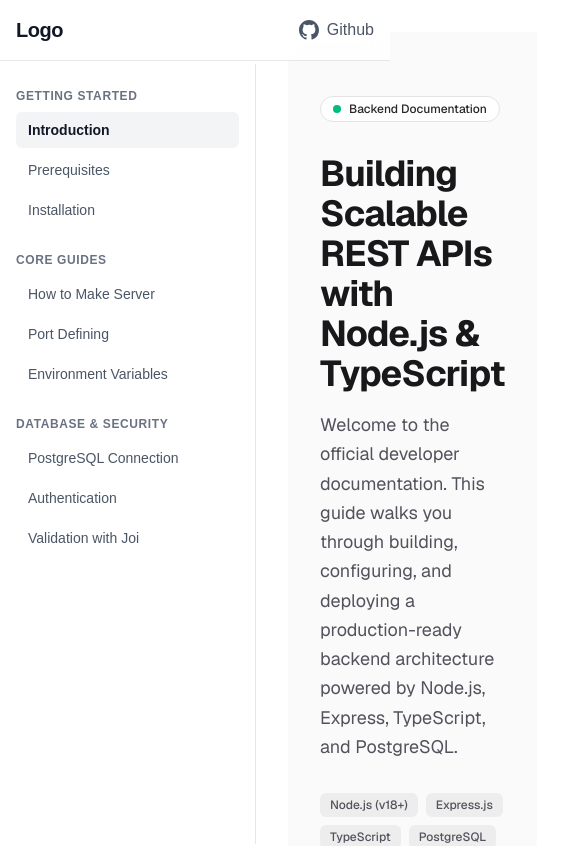
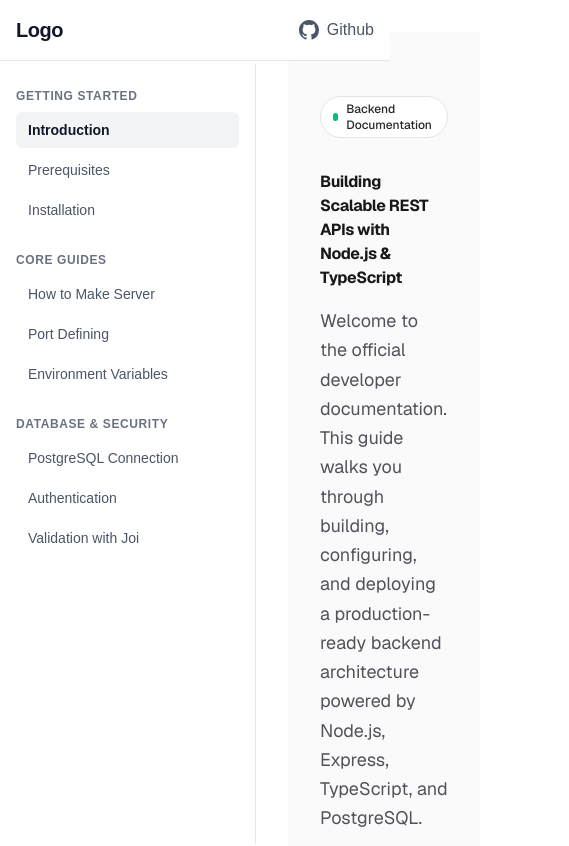
Before and after one commit to Anilbal/documentation-for-typescript-in-backend, a Next.js app: page / in a window 390 px wide. Shown: the top 846 px of the page, 569 px wide, since content can reach past the window. Built offline with nearby package versions, Linux system fonts and the light colour scheme.

Commit message:
fix layout

```diff
--- a/app/page.tsx
+++ b/app/page.tsx
@@ -10,10 +10,10 @@ export default function Home() {
 
         {/* Title & Subtitle */}
         <div className="space-y-4">
-          <h1 className="text-4xl font-bold tracking-tight text-zinc-900 dark:text-zinc-50 sm:text-5xl">
+          <h1 className="font-bold tracking-tight text-zinc-900 dark:text-zinc-50 sm:text-5xl">
             Building Scalable REST APIs with Node.js & TypeScript
           </h1>
-          <p className="max-w-2xl text-lg leading-relaxed text-zinc-600 dark:text-zinc-400">
+          <p className="text-lg leading-relaxed text-zinc-600 dark:text-zinc-400">
             Welcome to the official developer documentation. This guide walks
             you through building, configuring, and deploying a production-ready
             backend architecture powered by Node.js, Express, TypeScript, and
```
